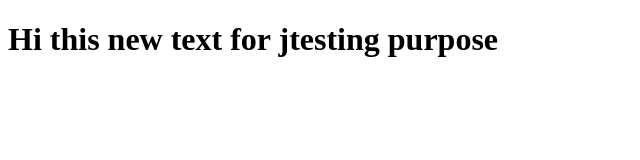
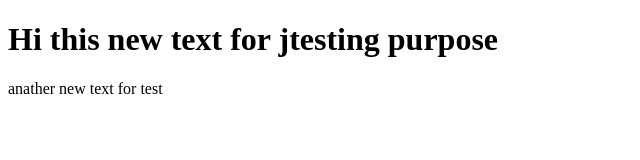
Before and after one commit to proshakilahamed/css-ecomerce-project, a plain HTML site: page index.html in a window 1280 px wide. Shown: the whole page, without its empty margins (0-640 px from the left). Drawn offline with Linux system fonts and the light colour scheme.

Commit message:
anathor new text for test

```diff
--- a/index.html
+++ b/index.html
@@ -8,6 +8,7 @@
 </head>
 <body>
     <h1>Hi this new text for jtesting purpose</h1>
+    <p>anather new text for test </p>
 
 </body>
 </html>
```
